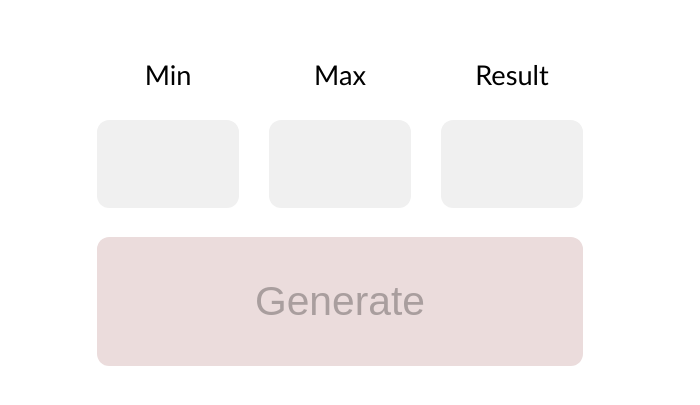
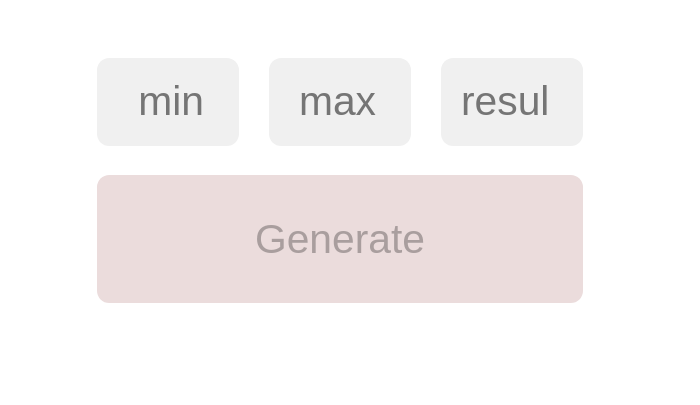
Before and after one commit to SpikePy/Dice, a plain HTML site: page index.html in a window 1280 px wide. Shown: the part 277-682 px from the top of the page, without its empty margins (300-1000 px from the left). Drawn offline with Linux system fonts and the light colour scheme.

Commit message:
improve style

```diff
--- a/index.html
+++ b/index.html
@@ -12,14 +12,9 @@
   <h1 ><img src="favicon.svg">Random Number</h1>
   <table>
     <tr>
-      <td>Min</td>
-      <td>Max</td>
-      <td>Result</td>
-    </tr>
-    <tr>
-      <td><input  type="number" id="min"    size="5" oninput="test()"></td>
-      <td><input  type="number" id="max"    size="5" oninput="test()"></td>
-      <td><input  type="number" id="result" size="5" disabled></td>
+      <td><input  type="number" id="min"    size="5" placeholder="min"    oninput="test()"></td>
+      <td><input  type="number" id="max"    size="5" placeholder="max"    oninput="test()"></td>
+      <td><input  type="number" id="result" size="5" placeholder="result" disabled></td>
     </tr>
     <tr>
       <td colspan="3"><button type="button" id="button" name="button" onclick="random()" disabled>Generate</button></td>
```
